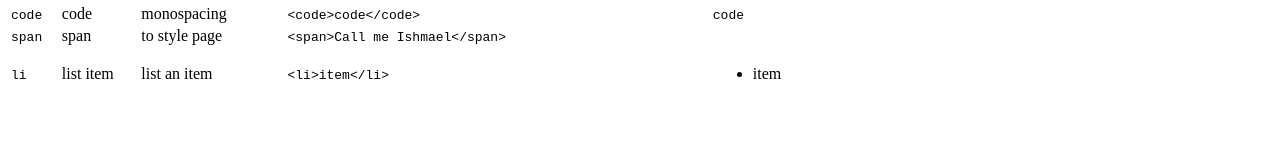
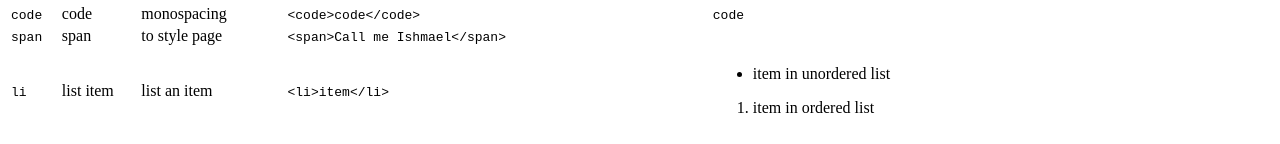
Before and after one commit to leahbuckley/sample_website, a plain HTML site: page tags.html in a window 1280 px wide. Shown: the part 1127-1271 px from the top of the page. Before the commit the page ends 1237 px from the top, so only its background shows below. Drawn offline with Linux system fonts and the light colour scheme.

Commit message:
amend tags page

```diff
--- a/tags.html
+++ b/tags.html
@@ -159,8 +159,12 @@
         <td>list item</td>
         <td>list an item</td>
         <td>
-          <code>&lt;li&gt;item&lt;/li&gt;</code></td>
-        <td><ul><li>item</li></ul></td>
+          <code>&lt;li&gt;item&lt;/li&gt;</code>
+        </td>
+        <td>
+          <ul><li>item in unordered list</li></ul>
+          <ol><li>item in ordered list</li></ol>
+        </td>
       </tr>
     </table>
 
```
